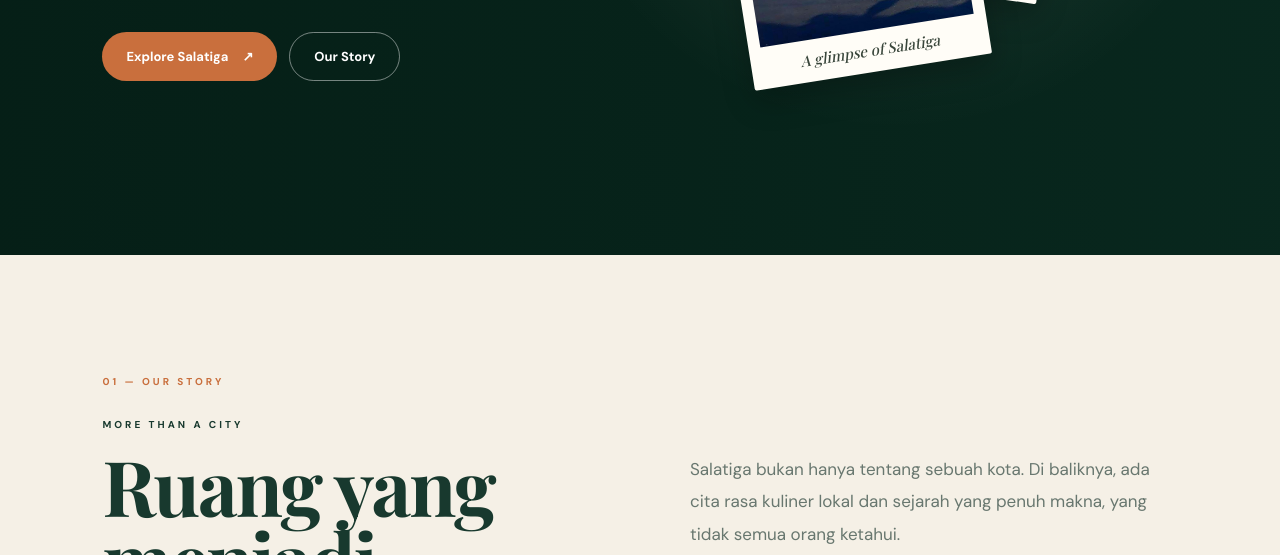
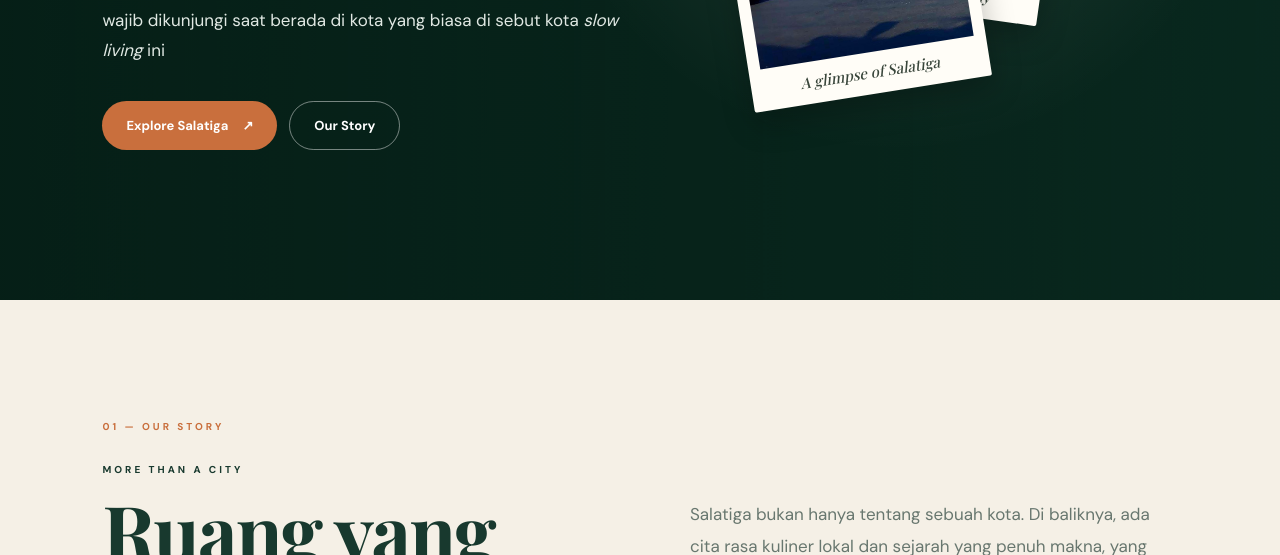
Before and after one commit to AHMAD2006661/integrasisistem_kelompok4, a plain HTML site: page index.html in a window 1280 px wide. Shown: the part 545-1100 px from the top of the page. Drawn offline with nearby package versions, Linux system fonts and the light colour scheme; a web font is replaced by a local one.

Commit message:
baru nggttt

```diff
--- a/index.html
+++ b/index.html
@@ -130,8 +130,8 @@
         </h1>
 
         <p class="hero-description">
-            Salatiga, merupakan tenpat bagus mantap dan sejahtera
-              ser
+            Salatiga, Merupakan kota kecil di Salatiga yang memiliki banyak cita menarik.
+            dari berbagai cita rasa lokal dan tempat bersejarah yang  wajib dikunjungi saat berada di kota yang biasa di sebut kota <i>slow living</i> ini
         </p>
 
         <div class="hero-buttons">
```
